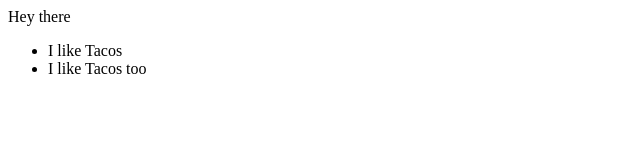
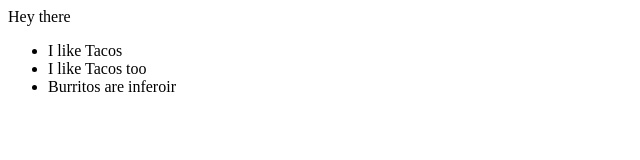
Before and after one commit to thebooyakid/tester, a plain HTML site: page index.html in a window 1280 px wide. Shown: the whole page, without its empty margins (0-640 px from the left). Drawn offline with Linux system fonts and the light colour scheme.

Commit message:
new stuff

```diff
--- a/index.html
+++ b/index.html
@@ -11,6 +11,7 @@
     <ul>
         <li>I like Tacos</li>
         <li>I like Tacos too</li>
+        <li>Burritos are inferoir</li>
     </ul>
 </body>
 </html>
```
